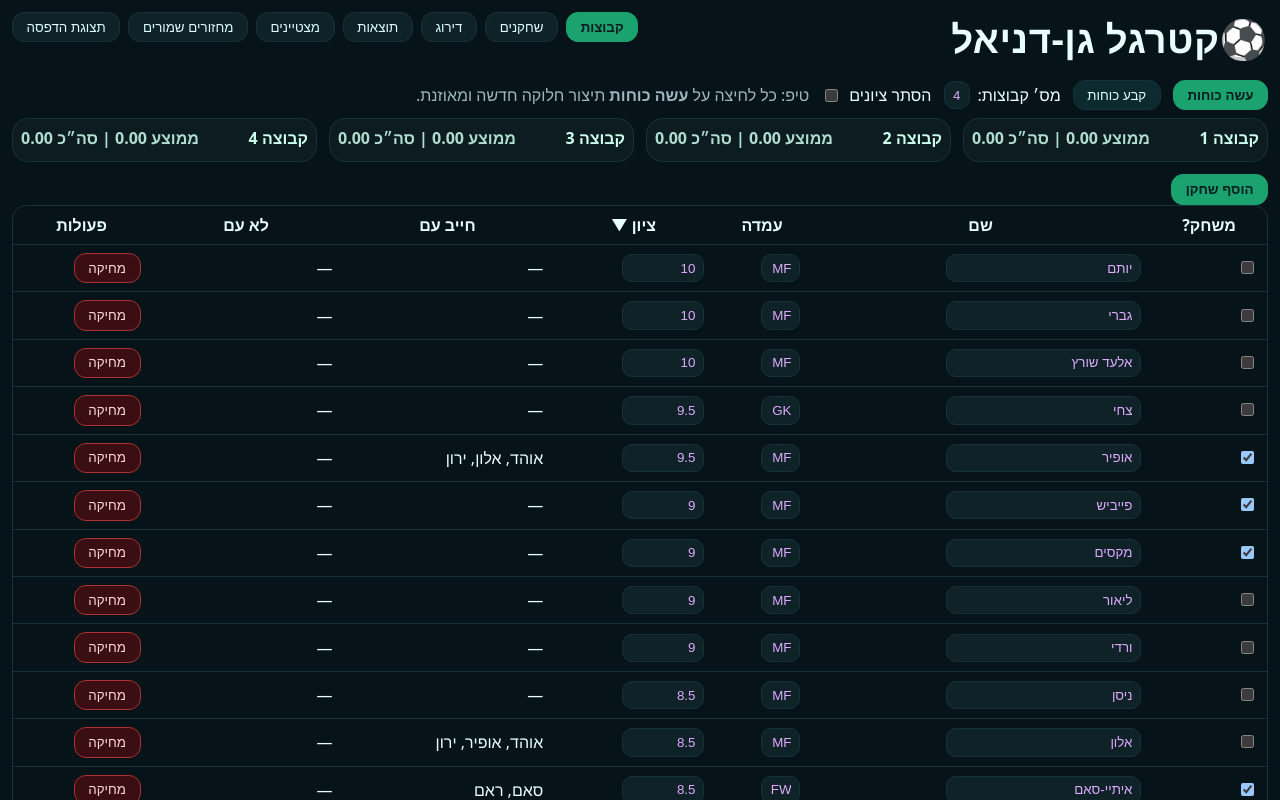
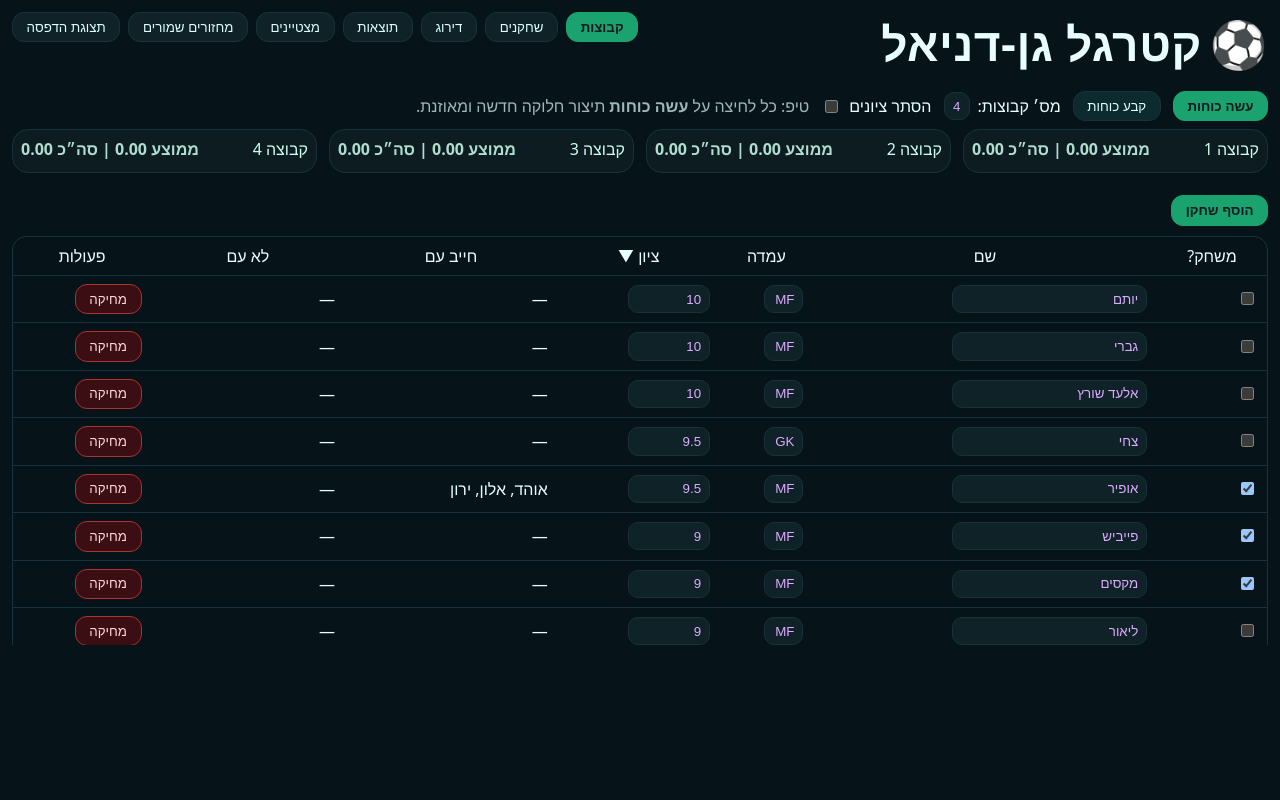
Before and after one commit to ShmuelBarazani/kat-regel-gan-daniel-v2, a React (Vite) app: page / in a window 1280 px wide. Shown: the top 800 px of the page. Built offline with nearby package versions, Linux system fonts and the light colour scheme.

Commit message:
Update styles.css

```diff
--- a/src/styles/styles.css
+++ b/src/styles/styles.css
@@ -80,3 +80,25 @@ select{ appearance:none; }
 .players-table{ width:100%; border-collapse:collapse; }
 .players-table th, .players-table td{ padding:.5rem .6rem; border-bottom:1px solid var(--border); }
 .players-table th{ background:#0f2227; position:sticky; top:0; z-index:1; }
+/* הכותרת בעברית – אייקון וכיתוב גדולים */
+.site-title { display:flex; align-items:center; gap:.5rem; font-size: clamp(28px, 3.6vw, 48px); font-weight: 800; }
+.site-title .ball { filter: drop-shadow(0 1px 0 rgba(0,0,0,.3)); }
+
+/* כותרות הקבוצות/טבלאות – לא בולד */
+.team-header { font-weight: 500; }           /* היה 700 */
+.players-table th { font-weight: 500; }       /* לא בולד */
+
+/* גלילה פנימית לרשימת השחקנים + ריווח לכפתור */
+.players-scroll { margin-top: 12px; max-height: 460px; overflow: auto; }
+.players-page .toolbar { margin: 6px 0 10px; }
+/* הכותרת בעברית – אייקון וכיתוב גדולים */
+.site-title { display:flex; align-items:center; gap:.5rem; font-size: clamp(28px, 3.6vw, 48px); font-weight: 800; }
+.site-title .ball { filter: drop-shadow(0 1px 0 rgba(0,0,0,.3)); }
+
+/* כותרות הקבוצות/טבלאות – לא בולד */
+.team-header { font-weight: 500; }           /* היה 700 */
+.players-table th { font-weight: 500; }       /* לא בולד */
+
+/* גלילה פנימית לרשימת השחקנים + ריווח לכפתור */
+.players-scroll { margin-top: 12px; max-height: 460px; overflow: auto; }
+.players-page .toolbar { margin: 6px 0 10px; }
```
